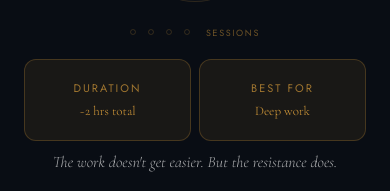
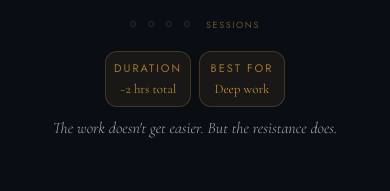
Before and after one commit to salsotk1973/solace, a Next.js app: page /focus in a window 390 px wide. Shown: the part 522-713 px from the top of the page. Built offline with nearby package versions, Linux system fonts and the light colour scheme; no server answers.

Commit message:
Focus Timer: revert card size to Breathing exact, fix mobile padding, phase label margin

```diff
--- a/app/(main)/focus/page.tsx
+++ b/app/(main)/focus/page.tsx
@@ -23,7 +23,7 @@ export default async function FocusPage() {
 
   return (
     <PageShell>
-      <div className="relative z-10 max-w-[780px] mx-auto px-6 pt-[80px] md:pt-[140px] pb-28">
+      <div className="relative z-10 max-w-[780px] mx-auto px-6 pt-[72px] md:pt-[140px] pb-28">
 
         {/* ── Tool header ──────────────────────────────────────────────── */}
         <header className="text-center mb-5">
--- a/components/focus/FocusTimer.tsx
+++ b/components/focus/FocusTimer.tsx
@@ -143,15 +143,16 @@ export default function FocusTimer({ userId }: Props) {
       {/* Mode selector */}
       <ModeSelector disabled={started && !allDone} />
 
-      {/* Phase label — always amber, mt-8 mobile gap from pills */}
+      {/* Phase label — always amber, forced 32px top gap from pills */}
       <p
         className={[
           "[font-family:var(--font-display)] italic font-light leading-none transition-all duration-500 text-center w-full",
           "text-[28px] md:text-[38px]",
-          "mt-8 mb-3 md:mt-0 md:mb-8",
+          "mb-3 md:mb-8",
           "text-[rgba(255,195,100,0.65)]",
           started ? "opacity-100" : "opacity-0",
         ].join(" ")}
+        style={{ marginTop: "32px" }}
       >
         {stateLabel}
       </p>
@@ -232,14 +233,14 @@ export default function FocusTimer({ userId }: Props) {
       )}
 
       {/* Info cards — exact Breathing structure, amber tokens */}
-      <div className="grid grid-cols-2 gap-2 w-full max-w-[420px] mx-auto mb-2 md:mb-20">
+      <div className="grid grid-cols-2 gap-2 max-w-[320px] mx-auto md:mx-auto mb-2 md:max-w-[420px] md:mb-20">
         {[
           { label: "Duration", value: "~2 hrs total" },
           { label: "Best for", value: "Deep work" },
         ].map(({ label, value }) => (
           <div
             key={label}
-            className="flex flex-col items-center gap-1.5 px-4 py-5 rounded-[12px]"
+            className="flex flex-col items-center gap-1 p-2 rounded-[12px] md:gap-1.5 md:px-4 md:py-4"
             style={{ border: `1px solid ${A(0.22)}`, background: A(0.07) }}
           >
             <p className="[font-family:var(--font-jost)] text-[11px] tracking-[0.18em] uppercase md:text-[12px]" style={{ color: A(0.65) }}>
```
